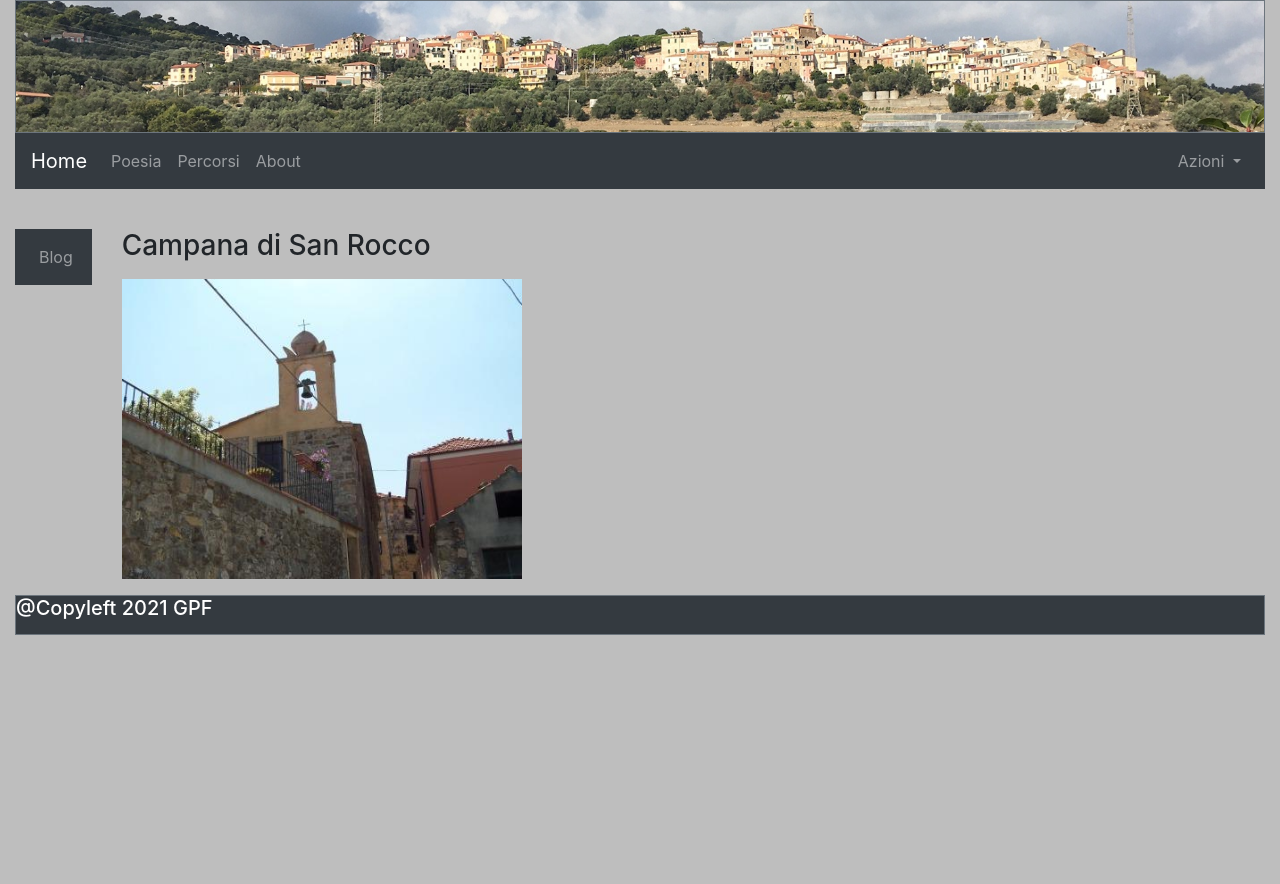
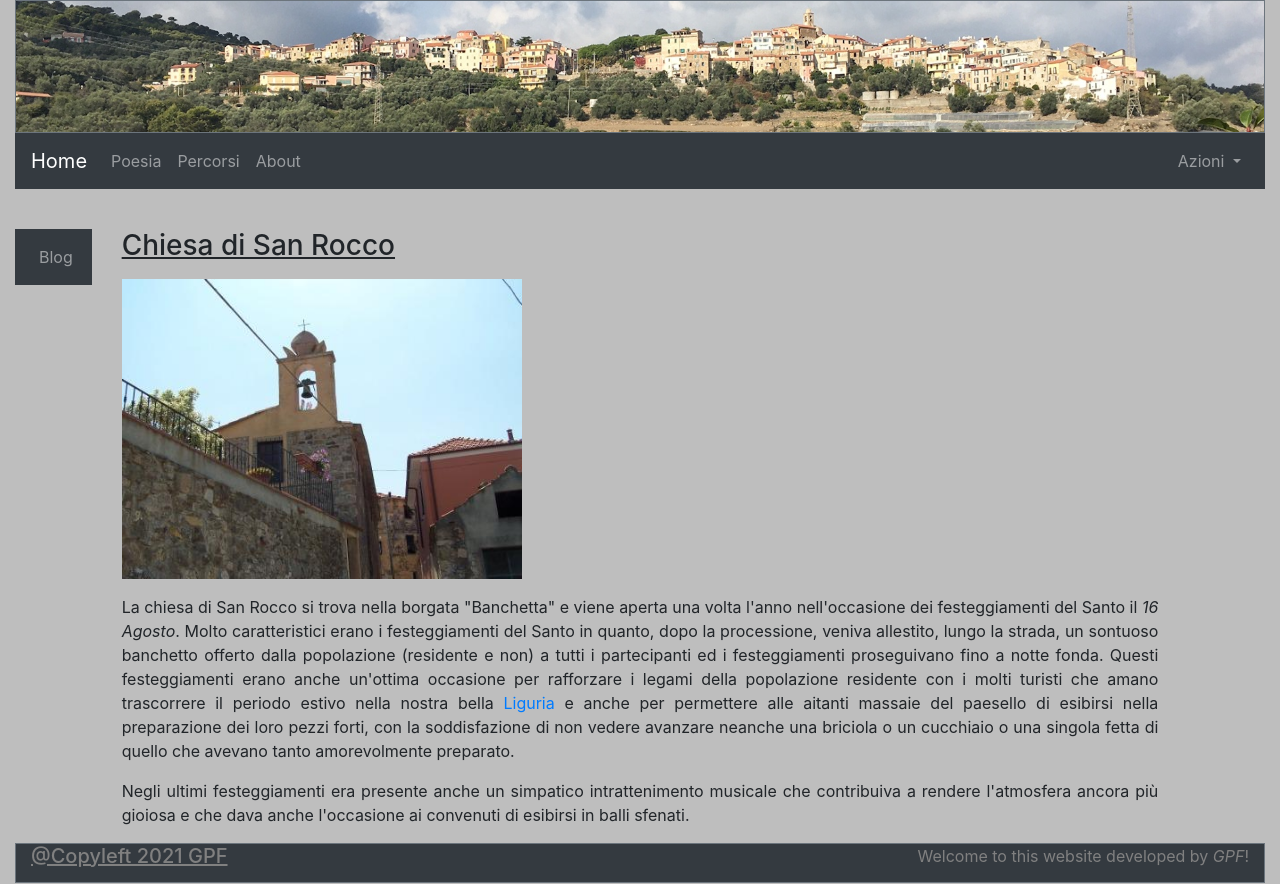
Before and after one commit to gpfforte/lingueglietta, a Django app: page /info/san_rocco/ in a window 1280 px wide. Before the commit the page ends 635 px from the top, so only its background shows below. Run offline with Django 3.2, Linux system fonts and the light colour scheme; some libraries are stand-ins or nearby versions.

Commit message:
Informative Content

```diff
--- a/blog/static/css/styles.css
+++ b/blog/static/css/styles.css
@@ -35,7 +35,7 @@
   background-color: darkolivegreen;
 }
 
-h1 {
+h1,h2,h3,h4,h5,h6 {
   text-decoration: underline;
 }
 
@@ -87,3 +87,7 @@ td {
   height: 100%;
   padding: 0px 5px 0px 20px;
 }
+
+.description {
+text-align:justify;
+}
--- a/info/templates/info/about.html
+++ b/info/templates/info/about.html
@@ -1,8 +1,10 @@
 {% extends "base_generic.html" %}
 {% block content %}
-    <h1>About Lingueglietta</h1>
+    <h3>Lingueglietta</h3>
     <p>
-        Lingueglietta è uno splendido paesino nell'immediato entroterra ligure con una eccezionale vista sul mare
+        Lingueglietta è uno splendido paesino nell'immediato entroterra ligure con una eccezionale
+        vista sul mare. E' una frazione del comune di <a href="http://www.comune.cipressa.im.it/" target="_blank">Cipressa</a> e si trova
+        nell'entroterra del comune di <a href="http://www.comune.sanlorenzoalmare.im.it/" target="_blank">San Lorenzo Al Mare</a>
     </p>
 
 {% endblock content %}
--- a/info/templates/info/poesia.html
+++ b/info/templates/info/poesia.html
@@ -1,7 +1,7 @@
 {% extends "base_generic.html" %}
 
 {% block content %}
-<h1><p align="center">Lingueglietta su un'amena collinetta </p></h1>
+<h3><p align="center">Lingueglietta su un'amena collinetta </p></h3>
 
 <p align="center"><i>Su una amena collinetta</i></p>
 <p align="center"><i>sorge chiaro il mio paesello</i></p>
--- a/info/templates/info/san_rocco.html
+++ b/info/templates/info/san_rocco.html
@@ -2,10 +2,26 @@
 {% load static %}
 
 {% block content %}
-<h3>Campana di San Rocco</h3>
+<h3>Chiesa di San Rocco</h3>
 <p></p>
 <img src="{% static 'info/san_rocco.jpg' %}" width="400">
 <p></p>
+<p class="description">
+    La chiesa di San Rocco si trova nella borgata "Banchetta" e viene aperta
+    una volta l'anno nell'occasione dei festeggiamenti del Santo il <em> 16 Agosto</em>.
+    Molto caratteristici erano i festeggiamenti del Santo in quanto, dopo la processione, veniva allestito,
+    lungo la strada, un sontuoso banchetto offerto dalla popolazione (residente e non) a tutti i partecipanti
+    ed i festeggiamenti proseguivano fino a notte fonda. Questi festeggiamenti erano anche un'ottima occasione
+    per rafforzare i legami della popolazione residente con i molti turisti che amano trascorrere
+    il periodo estivo nella nostra bella <a href="https://www.regione.liguria.it/" target="_blank">Liguria</a> e
+    anche per permettere alle aitanti massaie del paesello di esibirsi nella preparazione dei loro
+    pezzi forti, con la soddisfazione di non vedere avanzare neanche una briciola o un cucchiaio o una singola fetta
+    di quello che avevano tanto amorevolmente preparato.
+</p>
+<p class="description">
+    Negli ultimi festeggiamenti era presente anche un simpatico intrattenimento musicale che contribuiva
+    a rendere l'atmosfera ancora più gioiosa e che dava anche l'occasione ai convenuti di esibirsi in balli sfenati.
+</p>
 
 
 
--- a/lingueglietta/urls.py
+++ b/lingueglietta/urls.py
@@ -25,7 +25,7 @@ from . import views
 urlpatterns = [path('', views.index, name='index'),]
 
 urlpatterns += [
-    path('nimda/', admin.site.urls),
+    path('nimda_gpf/', admin.site.urls),
     path('robots.txt', TemplateView.as_view(template_name="robots.txt", content_type='text/plain')),
 ]
 
--- a/templates/base_generic.html
+++ b/templates/base_generic.html
@@ -122,7 +122,7 @@
             {% endblock sidebar%}
       </div>
 
-      <div class="col-sm-9">
+      <div class="col-sm-10">
         {% block content %}
 
         {% endblock %}
@@ -154,9 +154,18 @@
     </div>
     <!-- FOOTER -->
     <footer class="footer border border-secondary bg-dark">
-      <h5>
-        <font color="#FFFFFF">@Copyleft 2021 GPF</font>
-      </h5>
+      <div class="container-fluid">
+        <div class="row">
+          <div class="col-sm-6">
+            <h5 style="color: grey;">@Copyleft 2021 GPF </h5>
+          </div>
+          <div class="col-sm-6 text-right">
+          <p style="color: grey;"> Welcome to this website developed by <em> GPF</em>!</p>
+        </div>
+          <div class="col-sm-1">
+          </div>
+        </div>
+    </div>
     </footer>
   </div>
 
--- a/templates/index.html
+++ b/templates/index.html
@@ -4,7 +4,7 @@
   <h1>Lingueglietta </h1>
   <b>(Ving&ouml;ia)</b>
   <p></p>
-  <p>Welcome to Lingueglietta, a website developed by <em>GPF</em>!</p>
+
   Numero Visite: {{num_visits}}
   <p></p>
   {{now}}
```
Lines whose indentation alone changed are shown as unchanged.
